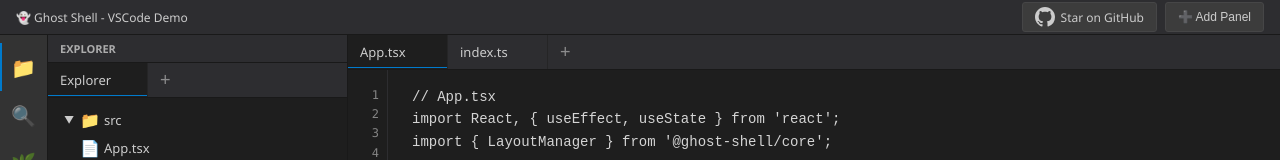
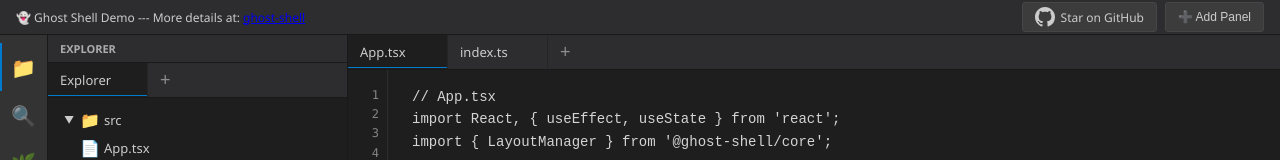
Before and after one commit to andreyantipov/ghost-shell, a React (Vite) app in the folder packages/apps/react-demo/: page / in a window 1280 px wide. Shown: the top 160 px of the page. Built offline with nearby package versions, Linux system fonts and the light colour scheme.

Commit message:
small fix

```diff
--- a/packages/apps/react-demo/src/app/App.tsx
+++ b/packages/apps/react-demo/src/app/App.tsx
@@ -270,7 +270,7 @@
     <div className="app">
       <div className="title-bar">
         <div className="title-bar-content">
-          <span className="title">👻 Ghost Shell - VSCode Demo</span>
+          <span className="title">👻 Ghost Shell Demo --- More details at: <a href="https://github.com/andreyantipov/ghost-shell" target="_blank">ghost-shell</a></span>
           <div className="title-bar-actions">
             <a
               href="https://github.com/andreyantipov/ghost-shell"
```
